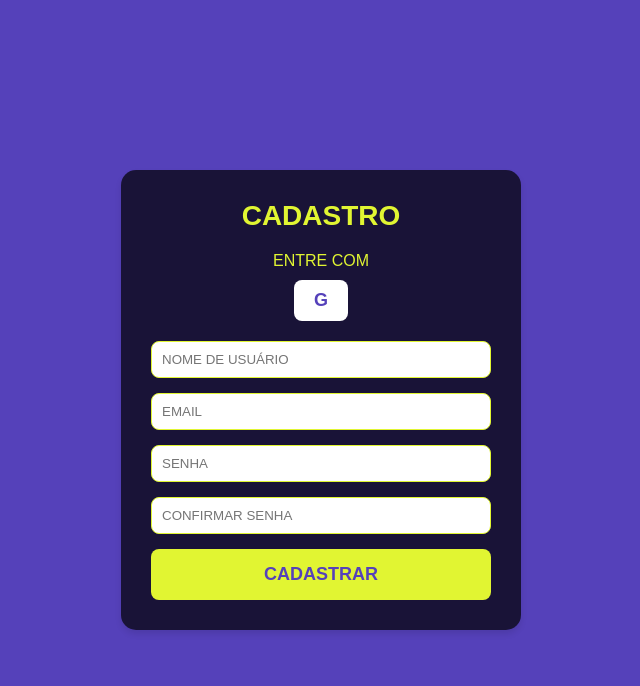
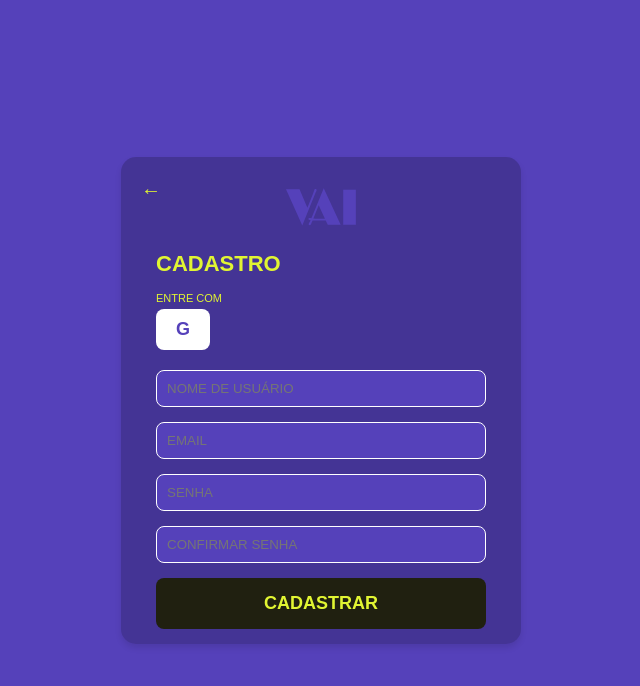
Before and after one commit to pedropaulofreitas/vai, a Next.js app: page /register in a window 1280 px wide. Shown: the top 686 px of the page, without its empty margins (319-959 px from the left). Built offline with nearby package versions, Linux system fonts and the light colour scheme.

Commit message:
design on login/register/home

```diff
--- a/src/app/register/page.tsx
+++ b/src/app/register/page.tsx
@@ -1,5 +1,7 @@
 // pages/register.tsx
 'use client';
+import Link from 'next/link';
+import Image from 'next/image';
 
 export default function RegisterPage() {
   return (
@@ -16,17 +18,31 @@ export default function RegisterPage() {
     >
       <div
         style={{
-          backgroundColor: 'rgba(0, 0, 0, 0.7)',
-          padding: '30px',
+          backgroundColor: 'rgba(0, 0, 0, 0.2)',
+          padding: '15px 35px',
           borderRadius: '15px',
           boxShadow: '0 4px 6px rgba(0, 0, 0, 0.1)',
           maxWidth: '400px',
           width: '100%',
           textAlign: 'center',
+          position: 'relative',
         }}
       >
-        <h1 style={{ marginBottom: '20px', fontWeight: 'bold', fontSize: '28px' }}>CADASTRO</h1>
-        <p style={{ marginBottom: '10px' }}>ENTRE COM</p>
+        <Link
+          href="/home"
+          style={{
+            position: 'absolute',
+            top: '20px', left: '20px',
+            color: '#E1F532',
+            textDecoration: 'none',
+            fontSize: '20px',
+          }}
+        >
+          ←
+        </Link>
+        <Image src="/logo.svg" alt="Logo" width={70} height={70} style={{ marginBottom: '5px' }} />
+        <h1 style={{ marginBottom: '15px', fontWeight: 'bold', fontSize: '22px', textAlign: 'left'}}>CADASTRO</h1>
+        <p style={{ marginBottom: '5px', fontSize: '11px', textAlign: 'left' }}>ENTRE COM</p>
         <button
           style={{
             backgroundColor: '#FFF',
@@ -38,6 +54,7 @@ export default function RegisterPage() {
             fontWeight: 'bold',
             marginBottom: '20px',
             cursor: 'pointer',
+            float: 'left'
           }}
         >
           G
@@ -50,8 +67,10 @@ export default function RegisterPage() {
             padding: '10px',
             marginBottom: '15px',
             borderRadius: '8px',
-            border: '1px solid #E1F532',
+            border: '1px solid #FFF',
             outline: 'none',
+            backgroundColor: '#5541BA',
+            color: '#FFF'
           }}
         />
         <input
@@ -62,8 +81,10 @@ export default function RegisterPage() {
             padding: '10px',
             marginBottom: '15px',
             borderRadius: '8px',
-            border: '1px solid #E1F532',
+            border: '1px solid #FFF',
             outline: 'none',
+            backgroundColor: '#5541BA',
+            color: '#FFF',
           }}
         />
         <input
@@ -74,8 +95,10 @@ export default function RegisterPage() {
             padding: '10px',
             marginBottom: '15px',
             borderRadius: '8px',
-            border: '1px solid #E1F532',
+            border: '1px solid #FFF',
             outline: 'none',
+            backgroundColor: '#5541BA',
+            color: '#FFF',
           }}
         />
         <input
@@ -86,14 +109,16 @@ export default function RegisterPage() {
             padding: '10px',
             marginBottom: '15px',
             borderRadius: '8px',
-            border: '1px solid #E1F532',
+            border: '1px solid #FFF',
             outline: 'none',
+            backgroundColor: '#5541BA',
+            color: '#FFF',
           }}
         />
         <button
           style={{
-            backgroundColor: '#E1F532',
-            color: '#5541BA',
+            backgroundColor: '#202010',
+            color: '#E1F532',
             border: 'none',
             padding: '15px 30px',
             borderRadius: '8px',
```
Also changed, not shown: src/app/home/page.tsx (+7 -7 lines), src/app/login/page.tsx (+21 -8 lines).
